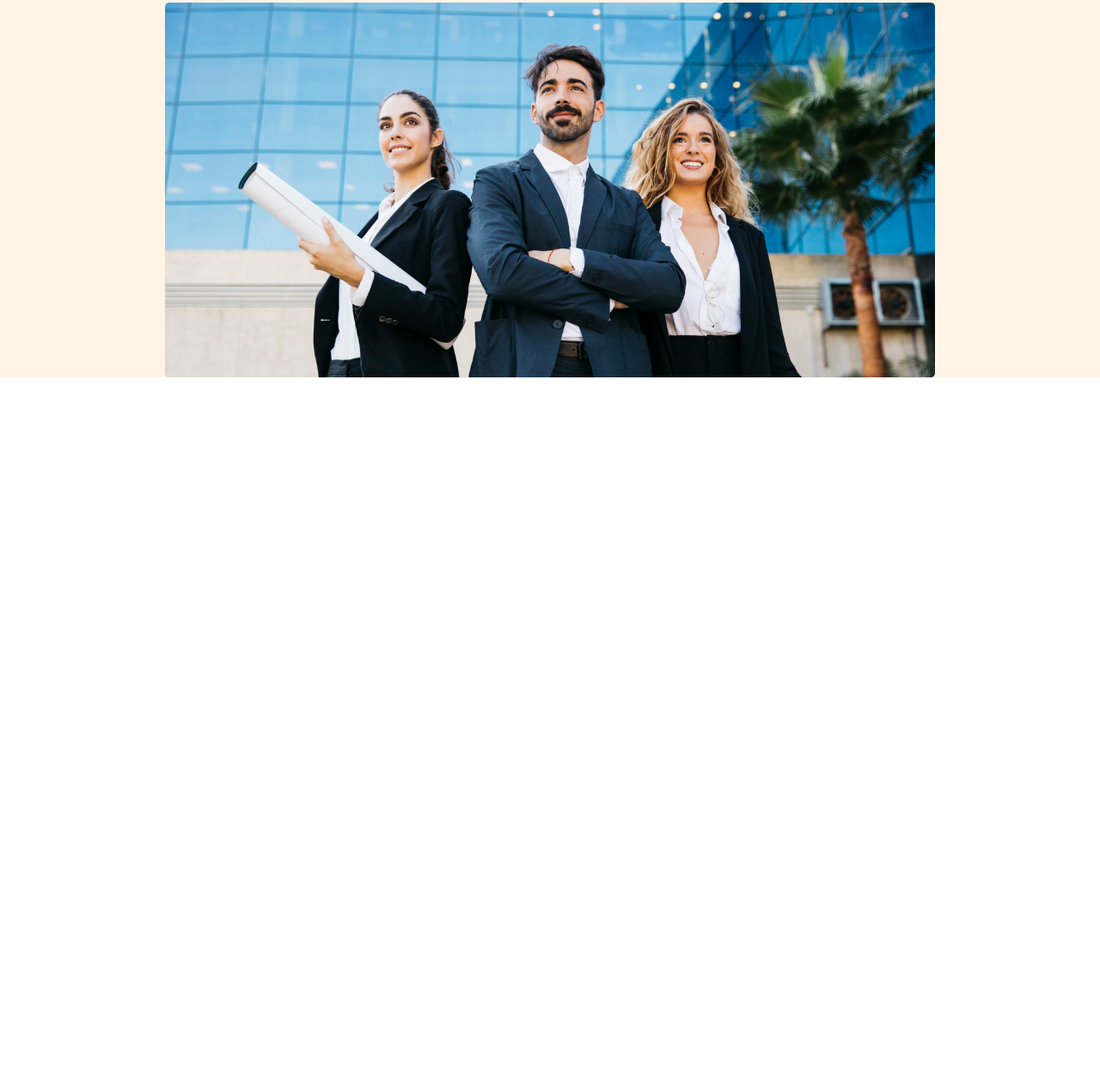
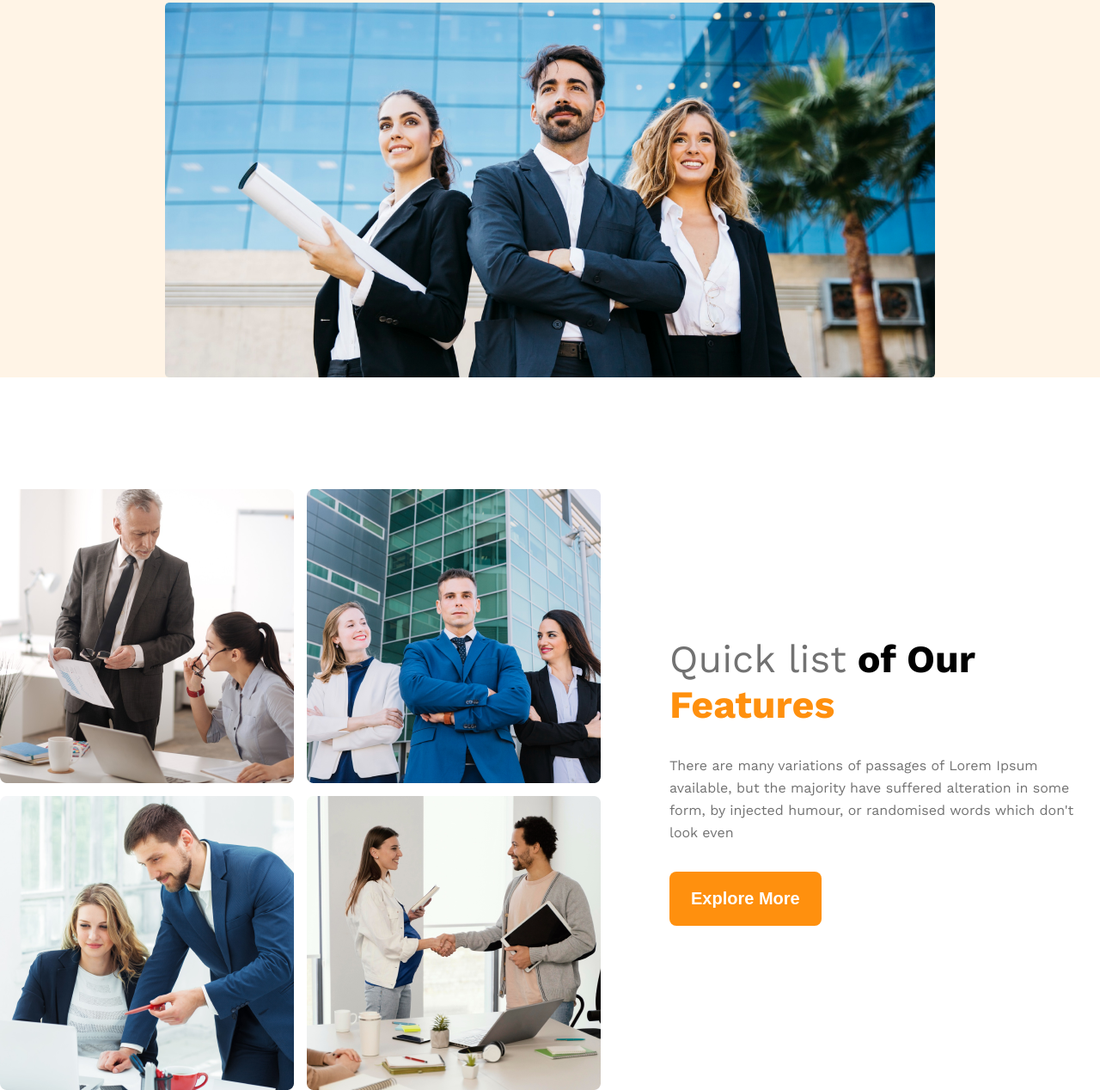
Before and after one commit to forhad1518/G3-Architects-website, a plain HTML site: page index.html in a window 1280 px wide. Shown: the part 387-1655 px from the top of the page at 86% size. Before the commit the page ends 826 px from the top, so only its background shows below. Drawn offline with nearby package versions, Linux system fonts and the light colour scheme.

Commit message:
teams and feature section is added

```diff
--- a/index.html
+++ b/index.html
@@ -27,7 +27,19 @@
         </div>
     </Header>
     <main>
-
+        <section class="teams display-flex">
+            <div class="teams-image">
+                <img src="Assest/team1.png " alt="two person here">
+                <img src="Assest/team2.png" alt="">
+                <img src="Assest/team3.png" alt="">
+                <img src="Assest/team4.png" alt="">
+            </div>
+            <div class="Features">
+                <h1 class="feature-title"><span class="Quick-list dark-3">Quick list</span> of Our <span class="title-features">Features</span></h1>
+                <p class="feature-description dark-3">There are many variations of passages of Lorem Ipsum available, but the majority have suffered alteration in some form, by injected humour, or randomised words which don't look even</p>
+                <button class="primary-button">Explore More</button>
+            </div>
+        </section>
     </main>
     <footer>
 
--- a/style/style.css
+++ b/style/style.css
@@ -37,7 +37,18 @@
     cursor: pointer;
 
 }
+main{
+    max-width: 1440px;
+    margin: 0 auto;
+}
+section{
+    margin-top: 130px;
+}
 /* Header Style */
+.header{
+    max-width: 1920px;
+    margin: 0 auto;
+}
 .header-bg{
 
 }
@@ -82,8 +93,43 @@
 .ban-image{
     width: 70%;
 }
+/* Feature sections style */
+.teams{
+    gap: 80px;
+    align-items: center;
+}
+.teams-image{
+    display: grid;
+    grid-template-columns: repeat(2, 1fr);
+    gap: 15px;
+
+}
+.feature-image img{
+    width: 342px;
+    height: 342px;
+}
+.feature-title{
+    font-size: 2.8rem;
+    font-weight: 700;
+    line-height: 53px;
+}
+.Quick-list{
+    font-weight: 400;
+}
+.feature-description{
+    font-size: 1rem;
+    font-weight: 400;
+    line-height: 26px;
+    margin: 32px 0 32px 0;
+}
+.title-features{
+    color: rgb(255, 144, 14);;
+}
+
 /* Media Query */
+/* Screen max 576px */
 @media screen and (max-width: 576px) {
+    /* For Header */
     .nav-bar{
         flex-direction: column;
         gap: 10px;
@@ -100,8 +146,20 @@
     .primary-button{
         padding: 15px 20px;
     }
+    /* For Main */
+    .teams-image{
+        grid-template-columns: repeat(1, 1fr);
+    }
+    .teams{
+        flex-direction: column;
+    }
+    .Features{
+        text-align: center;
+    }
 }
+/* Screen max 940px */
 @media screen and (min-width: 576px) and (max-width: 940px) {
+    /* For Header */
     .nav-bar{
         flex-direction: row;
         gap: 10px;
@@ -114,5 +172,16 @@
     }
     .ban-image{
         width: 90%;
+    }
+    /* For Main */
+    .teams-image{
+        grid-template-columns: repeat(1, 1fr);
+    }
+    .teams{
+         flex-direction: column;
+    }
+    .Features{
+        text-align: center;
+    }
 
 }
```
